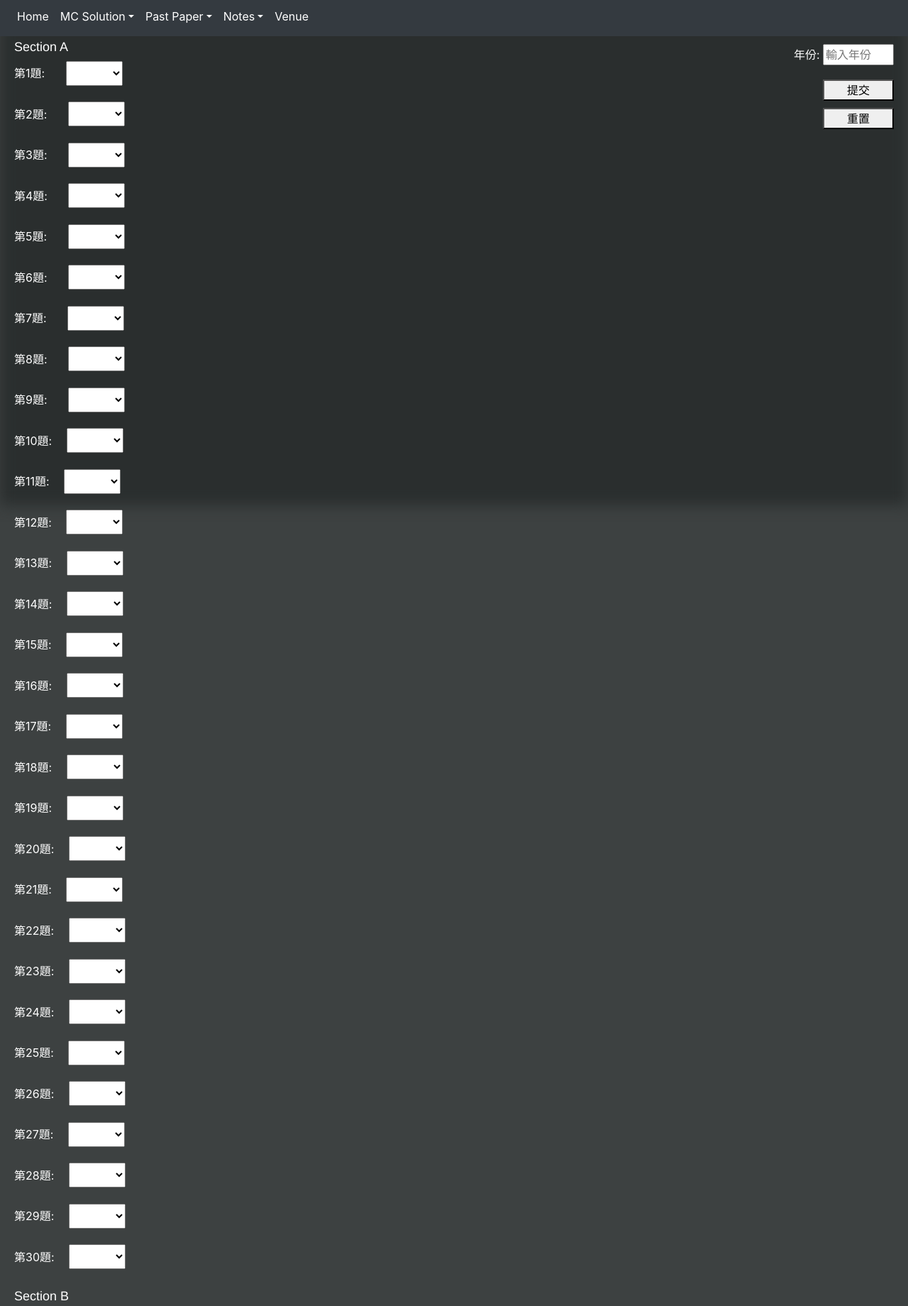
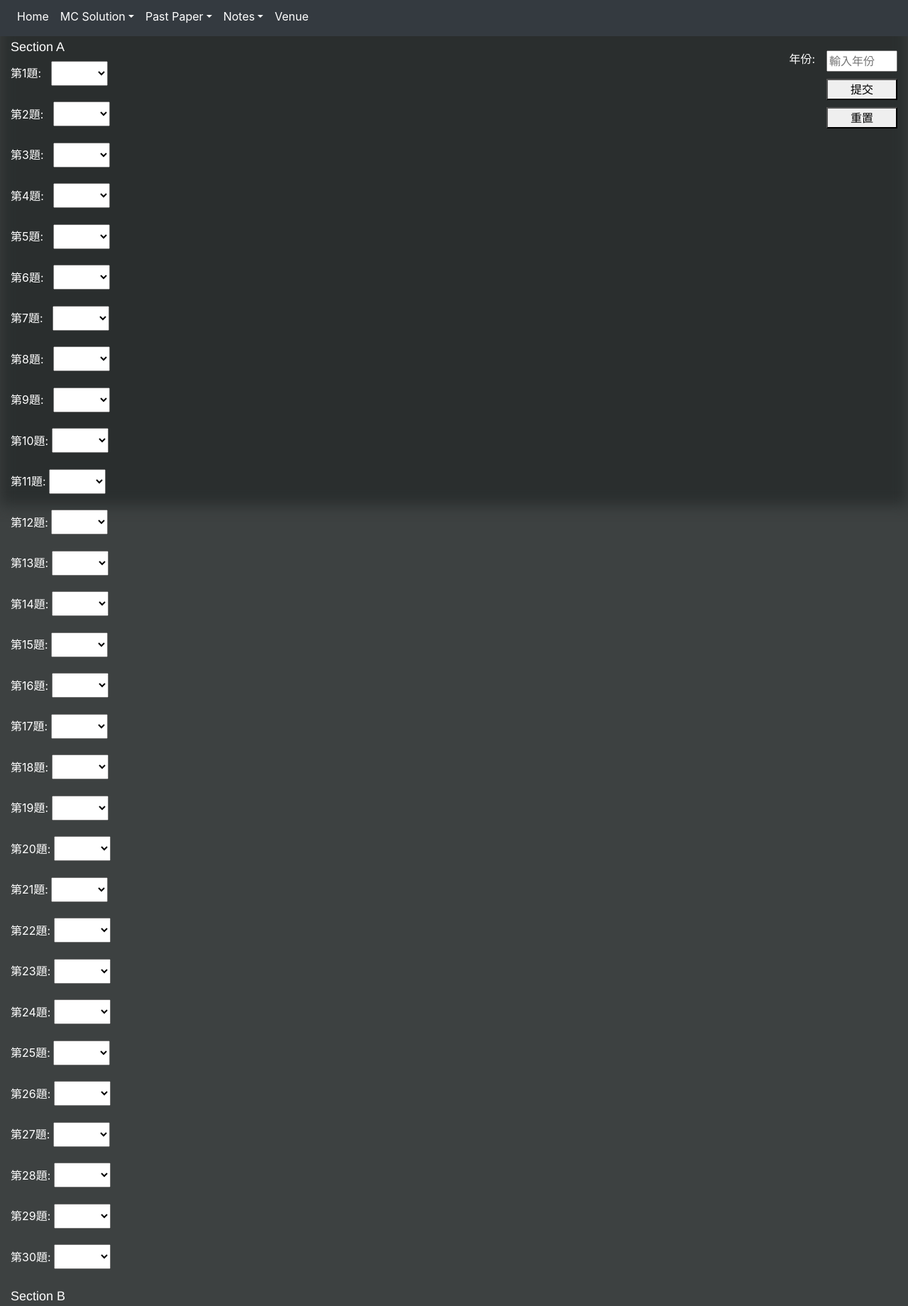
Before and after one commit to Jcy857/Jcy857.github.io, a plain HTML site: page MC.html in a window 1280 px wide. Shown: the part 88-1928 px from the top of the page at 71% size. Drawn offline with nearby package versions, Linux system fonts and the light colour scheme.

Commit message:
UI Upgrade

```diff
--- a/MC.html
+++ b/MC.html
@@ -63,7 +63,7 @@
                     <h3>Section A</h3>
                     <div class="pair">
                         <form class="ans_box">
-                            <label for="Answer">第1題:&emsp;&nbsp;&nbsp;</label>
+                            <label for="Answer">第1題:&nbsp;&nbsp;</label>
                             <select name="Answer" class="ans">
                                 <option value=" "> </option>
                                 <option value="A">A</option>
@@ -72,13 +72,14 @@
                                 <option value="D">D</option>
                             </select>
                         </form>
+
                         <div id="result1" class="result-container">
                         </div>
                     </div>
 
                     <div class="pair">
                         <form class="ans_box">
-                            <label for="Answer">第2題:&emsp;&nbsp;&nbsp;</label>
+                            <label for="Answer">第2題:&nbsp;&nbsp;</label>
                             <select name="Answer" class="ans">
                                 <option value=" "> </option>
                                 <option value="A">A</option>
@@ -94,7 +95,7 @@
 
                     <div class="pair">
                         <form class="ans_box">
-                            <label for="Answer">第3題:&emsp;&nbsp;&nbsp;</label>
+                            <label for="Answer">第3題:&nbsp;&nbsp;</label>
                             <select name="Answer" class="ans">
                                 <option value=" "> </option>
                                 <option value="A">A</option>
@@ -110,7 +111,7 @@
 
                     <div class="pair">
                         <form class="ans_box">
-                            <label for="Answer">第4題:&emsp;&nbsp;&nbsp;</label>
+                            <label for="Answer">第4題:&nbsp;&nbsp;</label>
                             <select name="Answer" class="ans">
                                 <option value=" "> </option>
                                 <option value="A">A</option>
@@ -126,7 +127,7 @@
 
                     <div class="pair">
                         <form class="ans_box">
-                            <label for="Answer">第5題:&emsp;&nbsp;&nbsp;</label>
+                            <label for="Answer">第5題:&nbsp;&nbsp;</label>
                             <select name="Answer" class="ans">
                                 <option value=" "> </option>
                                 <option value="A">A</option>
@@ -142,7 +143,7 @@
 
                     <div class="pair">
                         <form class="ans_box">
-                            <label for="Answer">第6題:&emsp;&nbsp;&nbsp;</label>
+                            <label for="Answer">第6題:&nbsp;&nbsp;</label>
                             <select name="Answer" class="ans">
                                 <option value=" "> </option>
                                 <option value="A">A</option>
@@ -158,7 +159,7 @@
 
                     <div class="pair">
                         <form class="ans_box">
-                            <label for="Answer">第7題:&emsp;&nbsp;&nbsp;</label>
+                            <label for="Answer">第7題:&nbsp;&nbsp;</label>
                             <select name="Answer" class="ans">
                                 <option value=" "> </option>
                                 <option value="A">A</option>
@@ -174,7 +175,7 @@
 
                     <div class="pair">
                         <form class="ans_box">
-                            <label for="Answer">第8題:&emsp;&nbsp;&nbsp;</label>
+                            <label for="Answer">第8題:&nbsp;&nbsp;</label>
                             <select name="Answer" class="ans">
                                 <option value=" "> </option>
                                 <option value="A">A</option>
@@ -190,7 +191,7 @@
 
                     <div class="pair">
                         <form class="ans_box">
-                            <label for="Answer">第9題:&emsp;&nbsp;&nbsp;</label>
+                            <label for="Answer">第9題:&nbsp;&nbsp;</label>
                             <select name="Answer" class="ans">
                                 <option value=" "> </option>
                                 <option value="A">A</option>
@@ -206,7 +207,7 @@
 
                     <div class="pair">
                         <form class="ans_box">
-                            <label for="Answer">第10題:&emsp;</label>
+                            <label for="Answer">第10題:</label>
                             <select name="Answer" class="ans">
                                 <option value=" "> </option>
                                 <option value="A">A</option>
@@ -222,7 +223,7 @@
 
                     <div class="pair">
                         <form class="ans_box">
-                            <label for="Answer">第11題:&emsp;</label>
+                            <label for="Answer">第11題:</label>
                             <select name="Answer" class="ans">
                                 <option value=" "> </option>
                                 <option value="A">A</option>
@@ -238,7 +239,7 @@
 
                     <div class="pair">
                         <form class="ans_box">
-                            <label for="Answer">第12題:&emsp;</label>
+                            <label for="Answer">第12題:</label>
                             <select name="Answer" class="ans">
                                 <option value=" "> </option>
                                 <option value="A">A</option>
@@ -254,7 +255,7 @@
 
                     <div class="pair">
                         <form class="ans_box">
-                            <label for="Answer">第13題:&emsp;</label>
+                            <label for="Answer">第13題:</label>
                             <select name="Answer" class="ans">
                                 <option value=" "> </option>
                                 <option value="A">A</option>
@@ -270,7 +271,7 @@
 
                     <div class="pair">
                         <form class="ans_box">
-                            <label for="Answer">第14題:&emsp;</label>
+                            <label for="Answer">第14題:</label>
                             <select name="Answer" class="ans">
                                 <option value=" "> </option>
                                 <option value="A">A</option>
@@ -286,7 +287,7 @@
 
                     <div class="pair">
                         <form class="ans_box">
-                            <label for="Answer">第15題:&emsp;</label>
+                            <label for="Answer">第15題:</label>
                             <select name="Answer" class="ans">
                                 <option value=" "> </option>
                                 <option value="A">A</option>
@@ -302,7 +303,7 @@
 
                     <div class="pair">
                         <form class="ans_box">
-                            <label for="Answer">第16題:&emsp;</label>
+                            <label for="Answer">第16題:</label>
                             <select name="Answer" class="ans">
                                 <option value=" "> </option>
                                 <option value="A">A</option>
@@ -318,7 +319,7 @@
 
                     <div class="pair">
                         <form class="ans_box">
-                            <label for="Answer">第17題:&emsp;</label>
+                            <label for="Answer">第17題:</label>
                             <select name="Answer" class="ans">
                                 <option value=" "> </option>
                                 <option value="A">A</option>
@@ -334,7 +335,7 @@
 
                     <div class="pair">
                         <form class="ans_box">
-                            <label for="Answer">第18題:&emsp;</label>
+                            <label for="Answer">第18題:</label>
                             <select name="Answer" class="ans">
                                 <option value=" "> </option>
                                 <option value="A">A</option>
@@ -350,7 +351,7 @@
 
                     <div class="pair">
                         <form class="ans_box">
-                            <label for="Answer">第19題:&emsp;</label>
+                            <label for="Answer">第19題:</label>
                             <select name="Answer" class="ans">
                                 <option value=" "> </option>
                                 <option value="A">A</option>
@@ -366,7 +367,7 @@
 
                     <div class="pair">
                         <form class="ans_box">
-                            <label for="Answer">第20題:&emsp;</label>
+                            <label for="Answer">第20題:</label>
                             <select name="Answer" class="ans">
                                 <option value=" "> </option>
                                 <option value="A">A</option>
@@ -382,7 +383,7 @@
 
                     <div class="pair">
                         <form class="ans_box">
-                            <label for="Answer">第21題:&emsp;</label>
+                            <label for="Answer">第21題:</label>
                             <select name="Answer" class="ans">
                                 <option value=" "> </option>
                                 <option value="A">A</option>
@@ -398,7 +399,7 @@
 
                     <div class="pair">
                         <form class="ans_box">
-                            <label for="Answer">第22題:&emsp;</label>
+                            <label for="Answer">第22題:</label>
                             <select name="Answer" class="ans">
                                 <option value=" "> </option>
                                 <option value="A">A</option>
@@ -414,7 +415,7 @@
 
                     <div class="pair">
                         <form class="ans_box">
-                            <label for="Answer">第23題:&emsp;</label>
+                            <label for="Answer">第23題:</label>
                             <select name="Answer" class="ans">
                                 <option value=" "> </option>
                                 <option value="A">A</option>
@@ -430,7 +431,7 @@
 
                     <div class="pair">
                         <form class="ans_box">
-                            <label for="Answer">第24題:&emsp;</label>
+                            <label for="Answer">第24題:</label>
                             <select name="Answer" class="ans">
                                 <option value=" "> </option>
                                 <option value="A">A</option>
@@ -446,7 +447,7 @@
 
                     <div class="pair">
                         <form class="ans_box">
-                            <label for="Answer">第25題:&emsp;</label>
+                            <label for="Answer">第25題:</label>
                             <select name="Answer" class="ans">
                                 <option value=" "> </option>
                                 <option value="A">A</option>
@@ -462,7 +463,7 @@
 
                     <div class="pair">
                         <form class="ans_box">
-                            <label for="Answer">第26題:&emsp;</label>
+                            <label for="Answer">第26題:</label>
                             <select name="Answer" class="ans">
                                 <option value=" "> </option>
                                 <option value="A">A</option>
@@ -478,7 +479,7 @@
 
                     <div class="pair">
                         <form class="ans_box">
-                            <label for="Answer">第27題:&emsp;</label>
+                            <label for="Answer">第27題:</label>
                             <select name="Answer" class="ans">
                                 <option value=" "> </option>
                                 <option value="A">A</option>
@@ -494,7 +495,7 @@
 
                     <div class="pair">
                         <form class="ans_box">
-                            <label for="Answer">第28題:&emsp;</label>
+                            <label for="Answer">第28題:</label>
                             <select name="Answer" class="ans">
                                 <option value=" "> </option>
                                 <option value="A">A</option>
@@ -510,7 +511,7 @@
 
                     <div class="pair">
                         <form class="ans_box">
-                            <label for="Answer">第29題:&emsp;</label>
+                            <label for="Answer">第29題:</label>
                             <select name="Answer" class="ans">
                                 <option value=" "> </option>
                                 <option value="A">A</option>
@@ -526,7 +527,7 @@
 
                     <div class="pair">
                         <form class="ans_box">
-                            <label for="Answer">第30題:&emsp;</label>
+                            <label for="Answer">第30題:</label>
                             <select name="Answer" class="ans">
                                 <option value=" "> </option>
                                 <option value="A">A</option>
@@ -543,7 +544,7 @@
                         <h3>Section B</h3>
                     <div class="pair">
                         <form class="ans_box">
-                            <label for="Answer">第31題:&emsp;</label>
+                            <label for="Answer">第31題:</label>
                             <select name="Answer" class="ans">
                                 <option value=" "> </option>
                                 <option value="A">A</option>
@@ -559,7 +560,7 @@
 
                     <div class="pair">
                         <form class="ans_box">
-                            <label for="Answer">第32題:&emsp;</label>
+                            <label for="Answer">第32題:</label>
                             <select name="Answer" class="ans">
                                 <option value=" "> </option>
                                 <option value="A">A</option>
@@ -575,7 +576,7 @@
 
                     <div class="pair">
                         <form class="ans_box">
-                            <label for="Answer">第33題:&emsp;</label>
+                            <label for="Answer">第33題:</label>
                             <select name="Answer" class="ans">
                                 <option value=" "> </option>
                                 <option value="A">A</option>
@@ -591,7 +592,7 @@
 
                     <div class="pair">
                         <form class="ans_box">
-                            <label for="Answer">第34題:&emsp;</label>
+                            <label for="Answer">第34題:</label>
                             <select name="Answer" class="ans">
                                 <option value=" "> </option>
                                 <option value="A">A</option>
@@ -607,7 +608,7 @@
 
                     <div class="pair">
                         <form class="ans_box">
-                            <label for="Answer">第35題:&emsp;</label>
+                            <label for="Answer">第35題:</label>
                             <select name="Answer" class="ans">
                                 <option value=" "> </option>
                                 <option value="A">A</option>
@@ -623,7 +624,7 @@
 
                     <div class="pair">
                         <form class="ans_box">
-                            <label for="Answer">第36題:&emsp;</label>
+                            <label for="Answer">第36題:</label>
                             <select name="Answer" class="ans">
                                 <option value=" "> </option>
                                 <option value="A">A</option>
@@ -639,7 +640,7 @@
 
                     <div class="pair">
                         <form class="ans_box">
-                            <label for="Answer">第37題:&emsp;</label>
+                            <label for="Answer">第37題:</label>
                             <select name="Answer" class="ans">
                                 <option value=" "> </option>
                                 <option value="A">A</option>
@@ -655,7 +656,7 @@
 
                     <div class="pair">
                         <form class="ans_box">
-                            <label for="Answer">第38題:&emsp;</label>
+                            <label for="Answer">第38題:</label>
                             <select name="Answer" class="ans">
                                 <option value=" "> </option>
                                 <option value="A">A</option>
@@ -671,7 +672,7 @@
 
                     <div class="pair">
                         <form class="ans_box">
-                            <label for="Answer">第39題:&emsp;</label>
+                            <label for="Answer">第39題:</label>
                             <select name="Answer" class="ans">
                                 <option value=" "> </option>
                                 <option value="A">A</option>
@@ -687,7 +688,7 @@
 
                     <div class="pair">
                         <form class="ans_box">
-                            <label for="Answer">第40題:&emsp;</label>
+                            <label for="Answer">第40題:</label>
                             <select name="Answer" class="ans">
                                 <option value=" "> </option>
                                 <option value="A">A</option>
@@ -703,7 +704,7 @@
 
                     <div class="pair">
                         <form class="ans_box">
-                            <label for="Answer">第41題:&emsp;</label>
+                            <label for="Answer">第41題:</label>
                             <select name="Answer" class="ans">
                                 <option value=" "> </option>
                                 <option value="A">A</option>
@@ -719,7 +720,7 @@
 
                     <div class="pair">
                         <form class="ans_box">
-                            <label for="Answer">第42題:&emsp;</label>
+                            <label for="Answer">第42題:</label>
                             <select name="Answer" class="ans">
                                 <option value=" "> </option>
                                 <option value="A">A</option>
@@ -735,7 +736,7 @@
 
                     <div class="pair">
                         <form class="ans_box">
-                            <label for="Answer">第43題:&emsp;</label>
+                            <label for="Answer">第43題:</label>
                             <select name="Answer" class="ans">
                                 <option value=" "> </option>
                                 <option value="A">A</option>
@@ -751,7 +752,7 @@
 
                     <div class="pair">
                         <form class="ans_box">
-                            <label for="Answer">第44題:&emsp;</label>
+                            <label for="Answer">第44題:</label>
                             <select name="Answer" class="ans">
                                 <option value=" "> </option>
                                 <option value="A">A</option>
@@ -767,7 +768,7 @@
 
                     <div class="pair">
                         <form class="ans_box">
-                            <label for="Answer">第45題:&emsp;</label>
+                            <label for="Answer">第45題:</label>
                             <select name="Answer" class="ans">
                                 <option value=" "> </option>
                                 <option value="A">A</option>
@@ -780,17 +781,20 @@
                         <div id="result45" class="result-container">
                         </div>
                     </div>
+
+                    <button onclick="check_answer()" class="medium_button submit_button"> 提交 </button>
+                </div>
+                <div class="year_input">
+                    <label for="fname">年份:&emsp;</label>
+                    <div class="input_group">
+                        <input type="number" id="searchInputX" placeholder="輸入年份" class="medium_input">
+                        <button onclick="check_answer()" class="medium_button"> 提交 </button>
+                        <button onclick="confirmReset()" class="medium_button"> 重置 </button>
+                    </div>
                 </div>
             </div>
-            <div class="button-container">
-                <label for="fname">年份:</label>
-                <input type="number" id="searchInputX" placeholder="輸入年份" class="medium_input">
-            </div>
 
-            <div class="button-container2">
-                <button onclick="check_answer()" class="medium_button"> 提交 </button>
-                <button onclick="location.reload()" class="medium_button"> 重置 </button>
-            </div>
+
             <script src="script.js"></script>
         </main>
 
--- a/style.css
+++ b/style.css
@@ -48,15 +48,15 @@ body::before {
     padding-left: 20px;
 }
 
-.container_MC{
-    margin-left: 20px;
-}
-
 .about_content{
     white-space: nowrap;
     line-height: 50px;
 }
 
+.main {
+    margin: 0;
+    padding: 0;
+}
 
 .top_bar {
     text-align: left;
@@ -110,7 +110,92 @@ body::before {
 
 /******************Navigation bar********************/
 
-/* Animation for the index */
+.container{
+    margin-left: 10px;
+    font-size: 22px;
+}
+
+.large_input{
+    margin-left: 10px;
+    width: 300px;
+    height: 40px;
+    font-size: 18px;
+}
+
+.medium_input{
+    width: 100px;
+    height: 30px;
+    font-size: 16px;
+}
+
+.large_button{
+    margin-left: 65px;
+    width: 200px;
+    height: 40px;
+    font-size: 18px;
+}
+
+.medium_button{
+    width: 100px;
+    height: 30px;
+    font-size: 16px;
+}
+
+.download-link {
+   padding-right: 15px;
+}
+
+/***********************MC**************************/
+.container_MC{
+    margin-left: 15px;
+    margin-right: 15px;
+    padding-bottom: 30px;
+    display: flex;
+    flex-direction: row;
+    justify-content: space-between;
+}
+
+.ans_box{
+    margin-bottom: 20px;
+}
+
+.ans_box select{
+    width: 80px;
+    height: 35px;
+    margin-right: 10px;
+    text-align: left;
+}
+
+.pair {
+    display: flex;
+    align-items: center;
+}
+
+.answer-item {
+    margin-bottom: 23.6px;
+    flex: 1
+}
+
+.year_input {
+    margin-top: 20px;
+    padding-left: 30px;
+    display: flex;
+    flex-direction: row;
+}
+
+.input_group {
+    display: flex;
+    flex-direction: column;
+    align-items: center;
+    gap: 10px;
+}
+
+.submit_button {
+    margin-left: 20px;
+}
+/***********************MC**************************/
+
+/*********************Index*************************/
 @media(prefers-reduced-motion) {
     .hidden img, .hidden .content, .show img, .show .content {
         transition: none; /* Disable transitions for reduced motion preference */
@@ -179,92 +264,6 @@ section{
     transition: transform 0.3s ease-in-out;
 }
 
-/*********************************/
-.container{
-    margin-left: 10px;
-    font-size: 22px;
-}
-
-.large_input{
-    margin-left: 10px;
-    width: 300px;
-    height: 40px;
-    font-size: 18px;
-}
-
-.medium_input{
-    width: 100px;
-    height: 30px;
-    font-size: 16px;
-}
-
-.large_button{
-    margin-left: 65px;
-    width: 200px;
-    height: 40px;
-    font-size: 18px;
-}
-
-.medium_button{
-    margin-left: 40px;
-    width: 100px;
-    height: 30px;
-    font-size: 16px;
-}
-
-.ans_box{
-    margin-bottom: 20px;
-}
-
-.ans_box select{
-    width: 80px;
-    height: 35px;
-    text-align: left;
-}
-
-main {
-    margin: 0;
-    padding: 0;
-}
-
-.pair {
-    display: flex;
-    align-items: center;
-}
-
-.button-container {
-    position: absolute;
-    align-items: center;
-    right: 20px;
-    top: 150px;
-}
-
-.button-container2 {
-    position: absolute;
-    align-items: center;
-    display: flex;
-    flex-direction: column;
-    gap: 10px;
-    right: 20px;
-    top: 200px;
-}
-
-.result-container {
-    display: flex;
-    align-items: center;
-    margin-left: 15px;
-    font-size: 17px;
-}
-
-.answer-item {
-    margin-bottom: 23.6px;
-    flex: 1
-}
-
-.download-link {
-   padding-right: 15px;
-}
-
 .timeline {
   position: relative;
   max-width: 340px;
@@ -330,6 +329,7 @@ main {
   margin: 0;
   color: #666;
 }
+/*********************Index*************************/
 
 /*********************Footer*************************/
 footer {
```
Also changed, not shown: script.js (+10 -1 lines).
